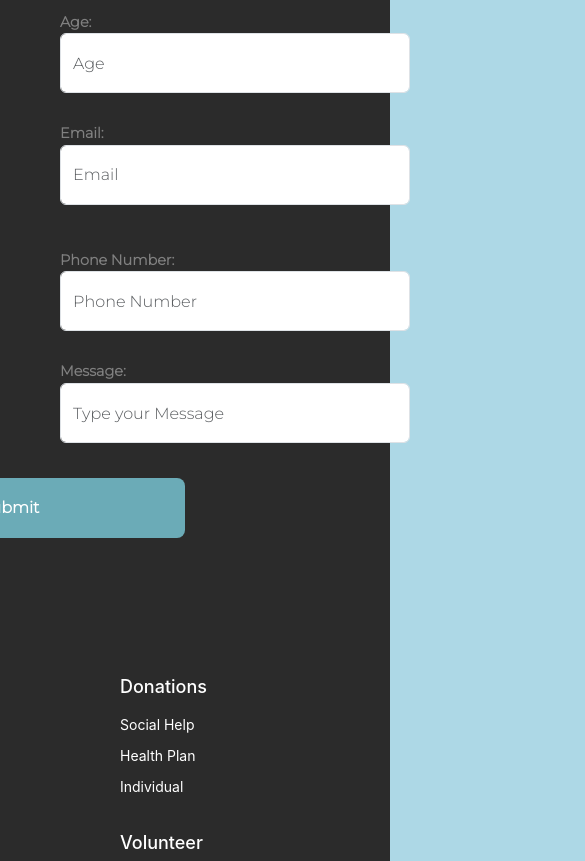
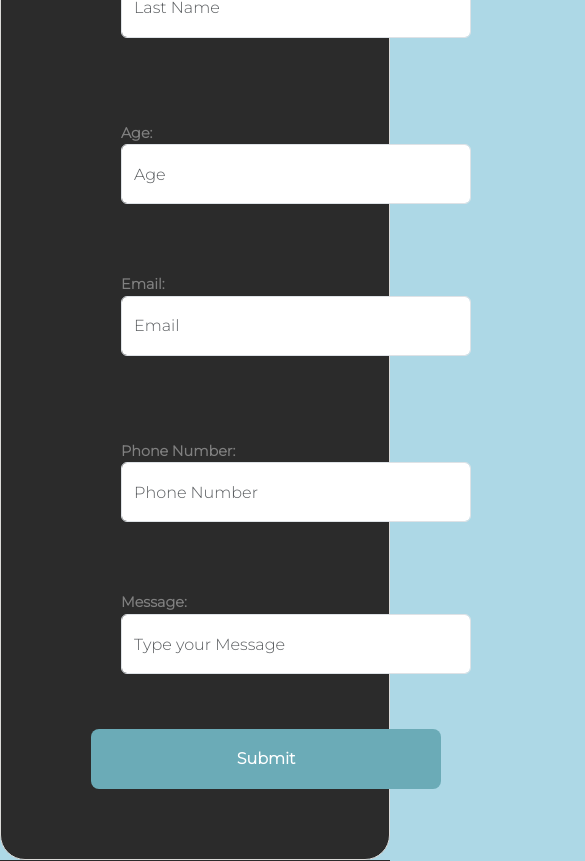
Before and after one commit to Majoissa/SoulPlatesProject, a React (Create React App) app in the folder react-app/: page /volunteers in a window 390 px wide. Shown: the part 1200-2061 px from the top of the page, 585 px wide, since content can reach past the window. Built offline with nearby package versions, Linux system fonts and the light colour scheme; no server answers; a web font is replaced by a local one.

Commit message:
css update general

```diff
--- a/react-app/src/components/donation/components/UpcomingProject.css
+++ b/react-app/src/components/donation/components/UpcomingProject.css
@@ -1,57 +1,3 @@
-/*
-.card-container {
-    max-width: 100%;
-    display: flex;
-    justify-content: space-evenly;
-    align-items: center;
-    flex-wrap: wrap;
-    margin-bottom: auto;
-}
-
-.card-list{
-    display: flex;
-    flex-wrap: wrap;
-    align-items: center;
-    margin: 50px auto;
-    padding: 20px;
-    gap: 30px;
-}
-
-.cards {
-    max-width: 500px;
-    margin: auto;
-    padding: 30px;
-    align-items: start;
-    overflow: hidden;
-}
-
-
-
-.card-body-text {
-    max-width: 100%;
-    box-sizing: border-box;
-    font-size: 16px;
-    text-align: start;
-    margin: 0 auto;
-    float: start;
-    line-height: 1.6;
-
-}
-
-.card-body-title {
-    padding: 10px;
-    font-weight: 800;
-
-}
-
-.cards-img {
-    width: 500px;
-    padding: 0;
-    justify-content: center;
-    align-items: center;
-}
-*/
-
 .upcoming-project {
     display: flex;
     justify-content: space-evenly;
@@ -71,3 +17,6 @@
     gap: 50px;
     justify-content: space-evenly;
 }
+.card-text{
+   flex-grow:1;
+}
--- a/react-app/src/components/donation/components/UpcomingProject.jsx
+++ b/react-app/src/components/donation/components/UpcomingProject.jsx
@@ -153,8 +153,8 @@ const UpcomingProject = ({item}) => {
                 <Card.Body >
 
                         <h2>{item.heading}</h2>
-                        <p>{item.shortText}</p>
-                        <p {...getCollapseProps()}>{item.longText}</p>
+                        <p className="card-text">{item.shortText}</p>
+                        <p className="card-text" {...getCollapseProps()}>{item.longText}</p>
                         <Button {...getToggleProps({
                             onClick: () => setExpanded((prevExpanded) =>
                                 !prevExpanded)
--- a/react-app/src/components/donation/volunteers/ContactForm.css
+++ b/react-app/src/components/donation/volunteers/ContactForm.css
@@ -61,7 +61,7 @@ label {
 
 
 
-/*@media only screen and (max-width: 700px) {
+@media only screen and (max-width: 750px) {
     label{
         display: grid;
         justify-content: space-evenly;
@@ -100,4 +100,47 @@ label {
     .contact-form-control {
         align-items: center;
     }
-}*/
+}
+
+
+
+@media only screen and (max-width: 850px) {
+    label{
+        display: grid;
+        justify-content: space-evenly;
+        margin: 20px;
+    }
+    .form-box {
+        border: 1px solid #dcdbd9;
+        margin: auto;
+        max-width: 600px;
+        max-height: 100%;
+        padding: 40px;
+        background-color: #2b2b2b;
+        align-items: center;
+    }
+
+    .form-body {
+        display: flex;
+        flex-direction: column;
+        row-gap: 25px;
+        align-items: start;
+        background-color: #2b2b2b;
+        margin: auto;
+        padding: 20px 50px
+    }
+
+    .form-control {
+        width: 350px;
+        height: 60px;
+        align-items: start;
+    }
+
+    .donor-detail {
+        flex-direction: column;
+    }
+
+    .contact-form-control {
+        align-items: center;
+    }
+}
```
